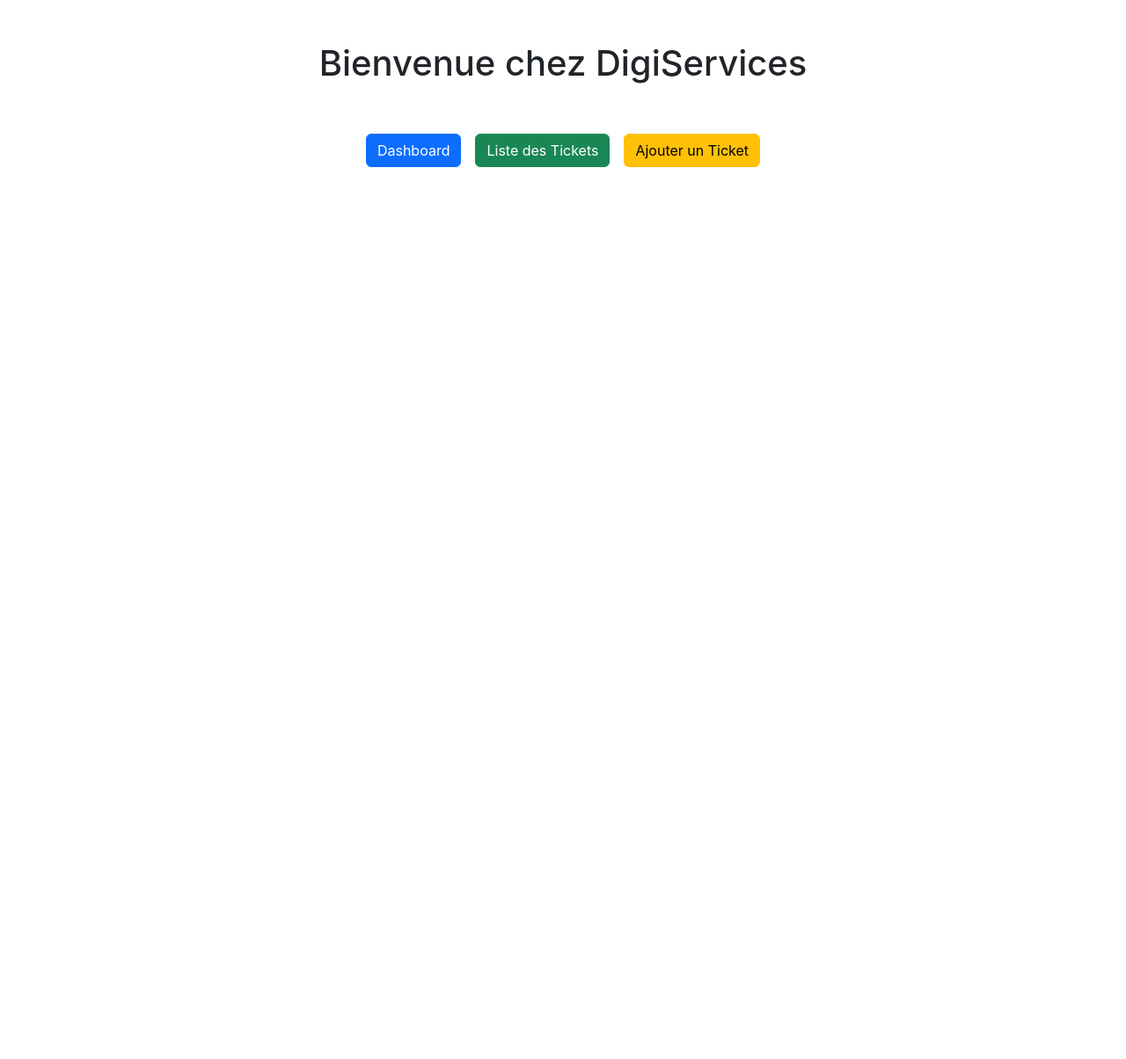
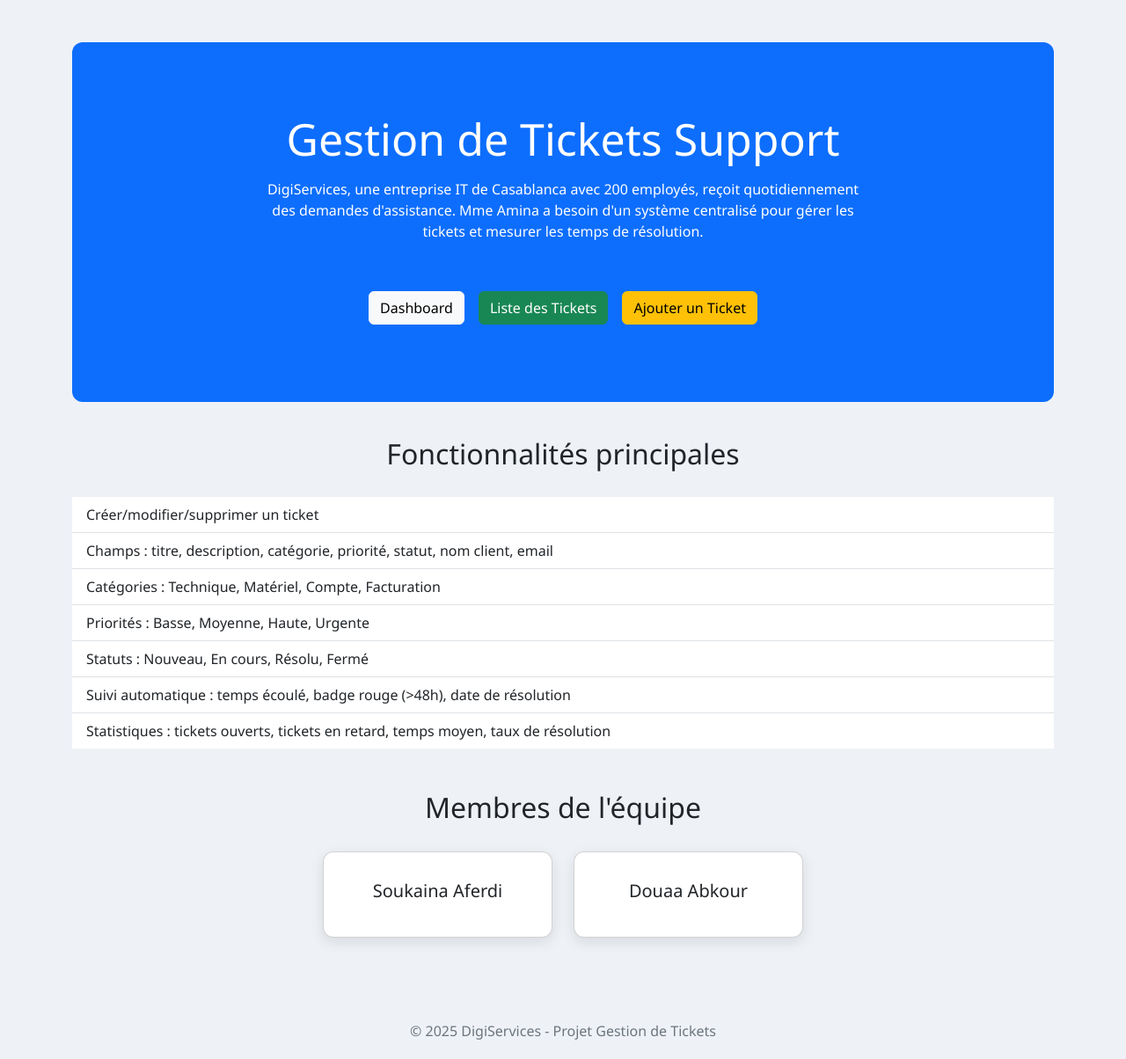
Before and after one commit to soukainaaferdi/gestion-tickets, a React (Create React App) app: page / in a window 1280 px wide. Shown: the whole page at 88% size. Before the commit the page ends 800 px from the top, so only its background shows below. Built offline with nearby package versions, Linux system fonts and the light colour scheme.

Commit message:
ajouter LandingPage

```diff
--- a/backend/db.json
+++ b/backend/db.json
@@ -6,11 +6,13 @@
       "description": "Imprimante ne fonctionne pas",
       "categorie": "Matériel",
       "priorite": "Moyenne",
-      "statut": "En cours",
+      "statut": "Résolu",
       "nomClient": "Client B",
       "email": "clientb@email.com",
       "dateCreation": "2025-12-10T14:30:00",
-      "dateResolution": null
+      "dateResolution": null,
+      "status": "résolu",
+      "resolvedAt": "2025-12-14T11:24:42.226Z"
     },
     {
       "id": "3",
--- a/src/App.js
+++ b/src/App.js
@@ -1,3 +1,4 @@
+
 import { BrowserRouter as Router, Routes, Route } from "react-router-dom";
 import LandingPage from "./pages/LandingPage";
 import Dashboard from "./pages/Dashboard";
--- a/src/pages/Dashboard.js
+++ b/src/pages/Dashboard.js
@@ -1,5 +1,6 @@
 import axios from "axios";
 import { useEffect, useState } from "react";
+import { Link } from "react-router-dom";
 
 const Dashboard = () => {
   const [tickets, setTickets] = useState([]);
@@ -46,7 +47,12 @@ const Dashboard = () => {
 
   return (
     <div className="container mt-4">
-      <h2 className="mb-4">Dashboard</h2>
+      <div className="d-flex justify-content-between">
+        <h2 className="mb-4">Dashboard</h2>
+        <Link to="/">
+        <button className="btn btn-warning mb-3">Retour</button>
+        </Link>
+      </div>
 
       <div className="row text-center">
         <div className="col-md-3 mb-3">
--- a/src/pages/LandingPage.js
+++ b/src/pages/LandingPage.js
@@ -1,16 +1,58 @@
 import { Link } from "react-router-dom";
+import "./style.css"
 
 const LandingPage = () => {
   return (
-    <div className="container text-center mt-5">
-      <h1>Bienvenue chez DigiServices</h1>
+  <div class="container mt-5">
 
+    <div class="hero">
+      <h1>Gestion de Tickets Support</h1>
+      <p>DigiServices, une entreprise IT de Casablanca avec 200 employés, reçoit quotidiennement des demandes d'assistance. Mme Amina a besoin d'un système centralisé pour gérer les tickets et mesurer les temps de résolution.</p>
       <div className="mt-5">
-        <Link to="/dashboard" className="btn btn-primary m-2">Dashboard</Link>
+        <Link to="/dashboard" className="btn btn-light m-2">Dashboard</Link>
         <Link to="/tickets" className="btn btn-success m-2">Liste des Tickets</Link>
         <Link to="/tickets/ajouter" className="btn btn-warning m-2">Ajouter un Ticket</Link>
       </div>
     </div>
+
+    <div class="features mb-5">
+      <h2 class="section-title">Fonctionnalités principales</h2>
+      <ul class="list-group list-group-flush">
+        <li class="list-group-item">Créer/modifier/supprimer un ticket</li>
+        <li class="list-group-item">Champs : titre, description, catégorie, priorité, statut, nom client, email</li>
+        <li class="list-group-item">Catégories : Technique, Matériel, Compte, Facturation</li>
+        <li class="list-group-item">Priorités : Basse, Moyenne, Haute, Urgente</li>
+        <li class="list-group-item">Statuts : Nouveau, En cours, Résolu, Fermé</li>
+        <li class="list-group-item">Suivi automatique : temps écoulé, badge rouge (>48h), date de résolution</li>
+        <li class="list-group-item">Statistiques : tickets ouverts, tickets en retard, temps moyen, taux de résolution</li>
+      </ul>
+    </div>
+
+    <div class="team mb-5">
+      <h2 class="section-title">Membres de l'équipe</h2>
+      <div class="row justify-content-center">
+        <div class="col-md-3 mb-4">
+          <div class="card text-center p-3">
+            <div class="card-body">
+              <h5 class="card-title">Soukaina Aferdi</h5>
+            </div>
+          </div>
+        </div>
+        <div class="col-md-3 mb-4">
+          <div class="card text-center p-3">
+            <div class="card-body">
+              <h5 class="card-title">Douaa Abkour</h5>
+
+            </div>
+          </div>
+        </div>
+      </div>
+    </div>
+
+    <footer>
+      &copy; 2025 DigiServices - Projet Gestion de Tickets
+    </footer>
+  </div>
   );
 }
 
--- /dev/null
+++ b/src/pages/style.css
@@ -0,0 +1,43 @@
+    body {
+      font-family: 'Segoe UI', sans-serif;
+      background-color: #eef2f7;
+    }
+    .hero {
+      background-color: #0d6efd;
+      color: white;
+      padding: 80px 20px;
+      text-align: center;
+      border-radius: 12px;
+      margin-bottom: 40px;
+    }
+    .hero h1 {
+      font-size: 50px;
+      margin-bottom: 15px;
+    }
+    .hero p {
+      max-width: 700px;
+      margin: auto;
+    }
+    .btn-dashboard {
+      margin-top: 20px;
+      font-size: 1.2rem;
+      padding: 12px 30px;
+    }
+    .section-title {
+      text-align: center;
+      margin-bottom: 30px;
+    }
+    .card {
+      border-radius: 12px;
+      box-shadow: 0 5px 15px rgba(0,0,0,0.1);
+      transition: transform 0.2s;
+    }
+    .card:hover {
+      transform: translateY(-5px);
+    }
+    footer {
+      text-align: center;
+      padding: 20px;
+      margin-top: 50px;
+      color: #6c757d;
+    }
```
